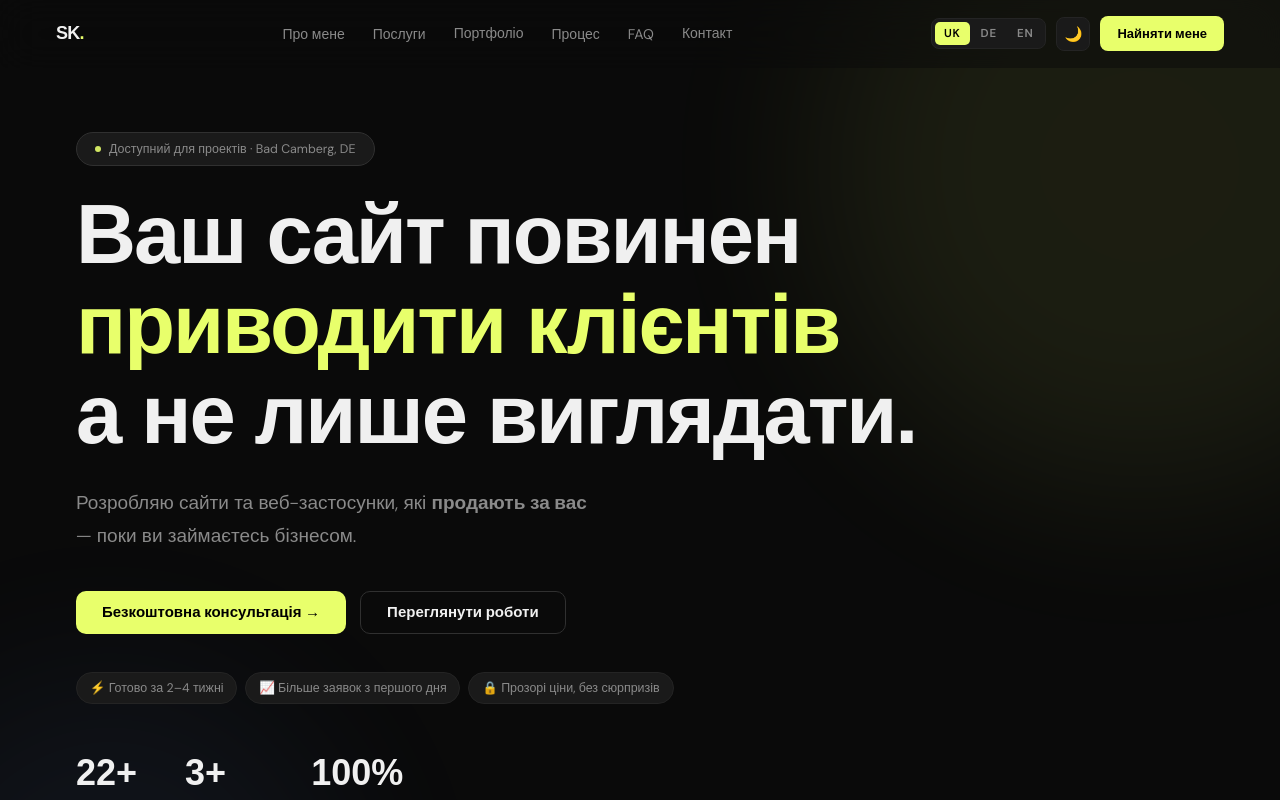
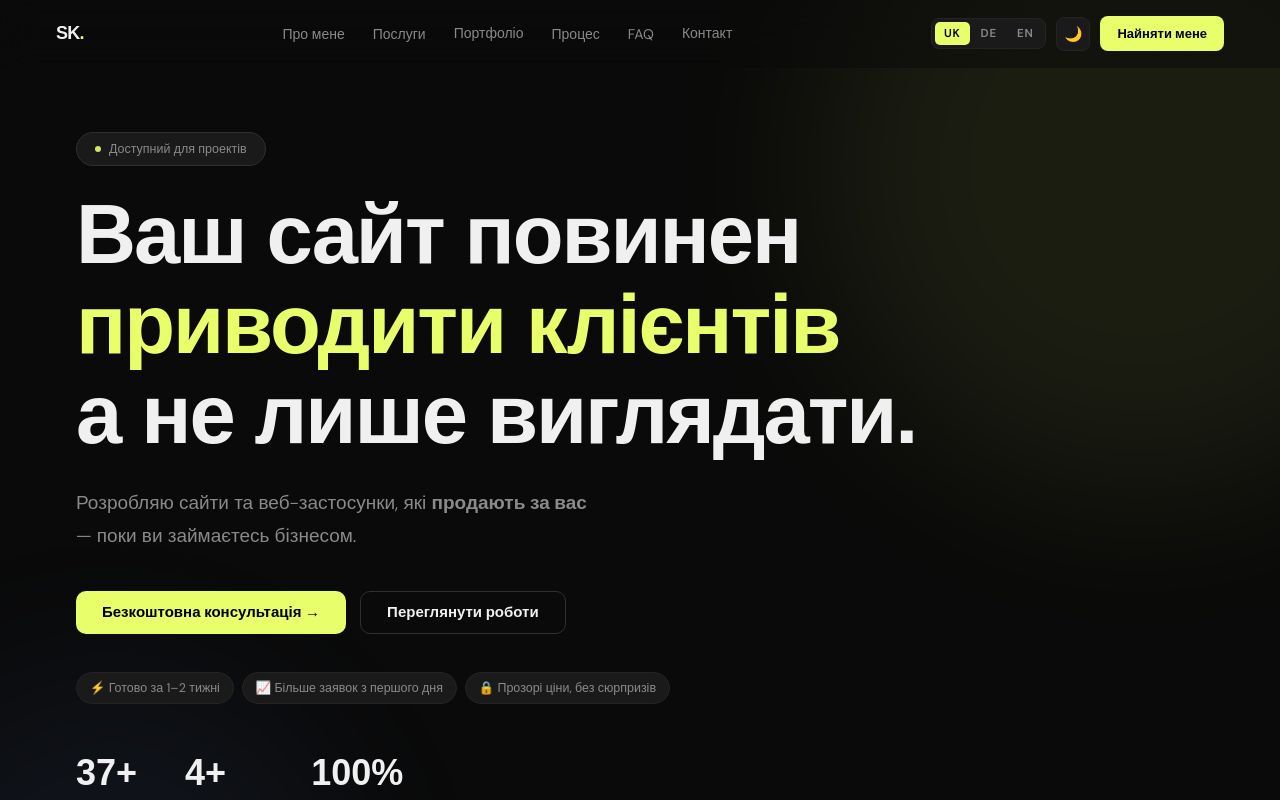
Before and after one commit to Skaliuzhnyi/sergdev_webstudio, a React (Vite) app: page / in a window 1280 px wide. Shown: the top 800 px of the page. Built offline with nearby package versions, Linux system fonts and the light colour scheme; a web font is replaced by a local one.

Commit message:
home hero content fix

```diff
--- a/src/components/Hero.jsx
+++ b/src/components/Hero.jsx
@@ -34,8 +34,8 @@ export default function Hero() {
     { icon: '🔒', label: t('hero.c3') },
   ]
   const stats = [
-    { end: 22,  suffix: '+', label: t('hero.s1') },
-    { end: 3,   suffix: '+', label: t('hero.s2') },
+    { end: 37,  suffix: '+', label: t('hero.s1') },
+    { end: 4,   suffix: '+', label: t('hero.s2') },
     { end: 100, suffix: '%', label: t('hero.s3') },
   ]
 
@@ -129,7 +129,7 @@ export default function Hero() {
               initial={{ opacity:0, scale:.9 }}
               animate={{ opacity:1, scale:1 }}
               transition={{ delay:.65+i*.07, ease }}
-              style={{ display:'inline-flex', alignItems:'center', gap:'.35rem', background:'var(--bg3)', border:'1px solid var(--border)', borderRadius:999, padding:'.28rem .8rem', fontSize:'.78rem', color:'var(--text2)' }}>
+              style={{ display:'inline-flex', alignItems:'center', gap:'.5rem', background:'var(--bg3)', border:'1px solid var(--border)', borderRadius:999, padding:'.28rem .8rem', fontSize:'.78rem', color:'var(--text2)' }}>
               {c.icon} {c.label}
             </motion.span>
           ))}
--- a/src/i18n.js
+++ b/src/i18n.js
@@ -4,11 +4,11 @@ import { initReactI18next } from 'react-i18next'
 const uk = {
   nav: { about:'Про мене', services:'Послуги', portfolio:'Портфоліо', process:'Процес', faq:'FAQ', contact:'Контакт', cta:'Найняти мене' },
   hero: {
-    tag:'Доступний для проектів · Bad Camberg, DE',
+    tag:'Доступний для проектів',
     l1:'Ваш сайт повинен', l2:'приводити клієнтів', l3:'а не лише виглядати.',
     sub:'Розробляю сайти та веб-застосунки, які <b>продають за вас</b> — поки ви займаєтесь бізнесом.',
     cta1:'Безкоштовна консультація', cta2:'Переглянути роботи',
-    c1:'Готово за 2–4 тижні', c2:'Більше заявок з першого дня', c3:'Прозорі ціни, без сюрпризів',
+    c1:'Готово за 1–2 тижні', c2:'Більше заявок з першого дня', c3:'Прозорі ціни, без сюрпризів',
     s1:'Проектів', s2:'Роки досвіду', s3:'Задоволених клієнтів',
   },
   problem: {
@@ -128,11 +128,11 @@ const uk = {
 const de = {
   nav: { about:'Über mich', services:'Leistungen', portfolio:'Portfolio', process:'Prozess', faq:'FAQ', contact:'Kontakt', cta:'Jetzt anfragen' },
   hero: {
-    tag:'Verfügbar für Projekte · Bad Camberg, DE',
+    tag:'Verfügbar für Projekte',
     l1:'Ihre Website soll', l2:'Kunden bringen', l3:'nicht nur gut aussehen.',
     sub:'Ich entwickle Websites und Apps, die <b>für Sie verkaufen</b> — während Sie Ihr Business führen.',
     cta1:'Kostenloses Erstgespräch', cta2:'Portfolio ansehen',
-    c1:'Fertig in 2–4 Wochen', c2:'Mehr Anfragen ab Tag 1', c3:'Feste Preise, keine Überraschungen',
+    c1:'Fertig in 1–2 Wochen', c2:'Mehr Anfragen ab Tag 1', c3:'Feste Preise, keine Überraschungen',
     s1:'Projekte', s2:'Jahre Erfahrung', s3:'Zufriedene Kunden',
   },
   problem: {
@@ -252,11 +252,11 @@ const de = {
 const en = {
   nav: { about:'About', services:'Services', portfolio:'Portfolio', process:'Process', faq:'FAQ', contact:'Contact', cta:'Hire me' },
   hero: {
-    tag:'Available for projects · Bad Camberg, DE',
+    tag:'Available for projects',
     l1:'Your website should', l2:'bring clients', l3:'not just look good.',
     sub:'I build websites and apps that <b>sell for you</b> — while you run your business.',
     cta1:'Free discovery call', cta2:'View my work',
-    c1:'Delivered in 2–4 weeks', c2:'More leads from day one', c3:'Fixed price, no surprises',
+    c1:'Delivered in 1–2 weeks', c2:'More leads from day one', c3:'Fixed price, no surprises',
     s1:'Projects', s2:'Years experience', s3:'Happy clients',
   },
   problem: {
```
